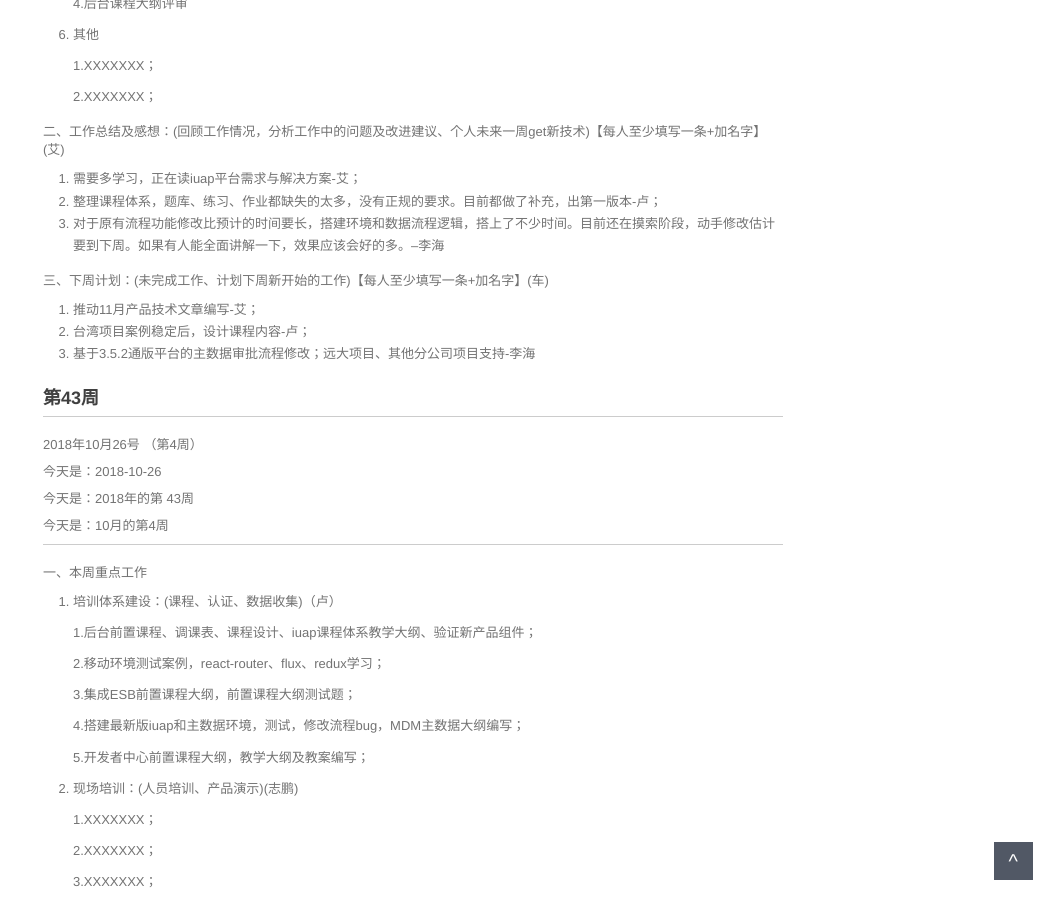
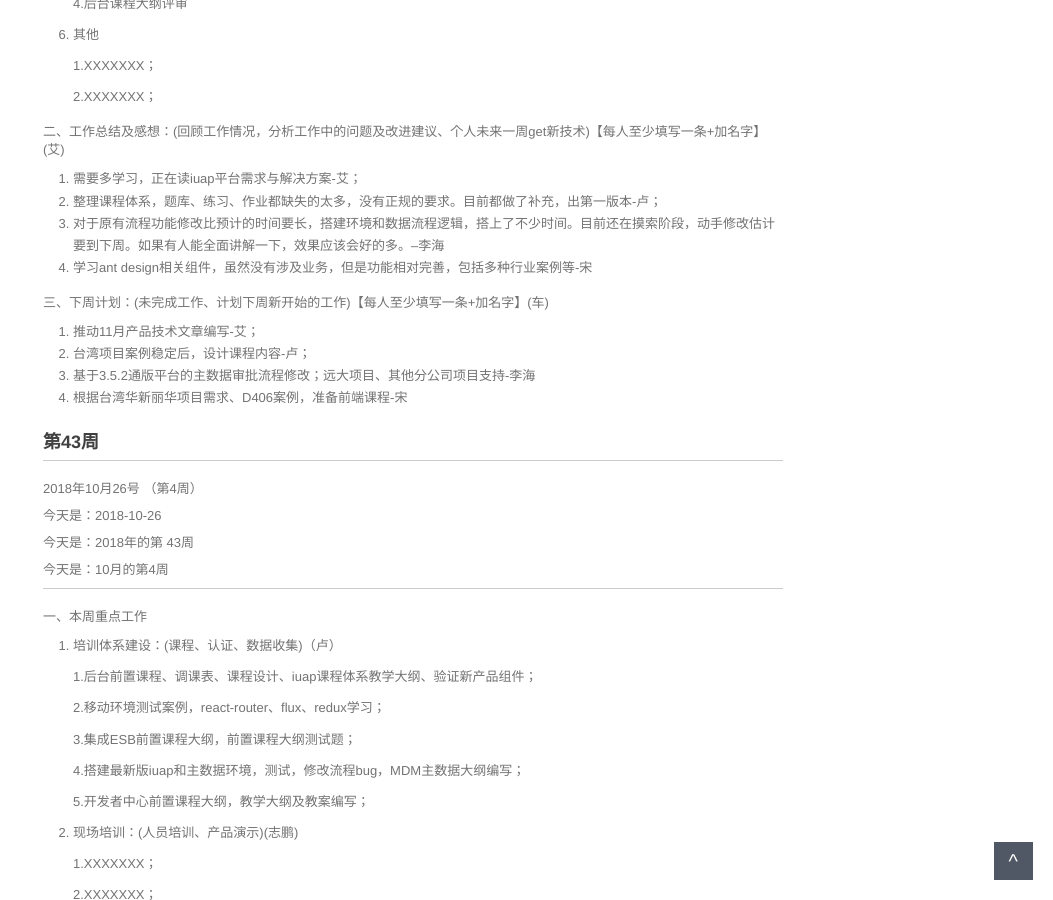
Before and after one commit to walllFlower/blog, a Jekyll site: the page built from _posts/2018-07-17-day_report_cxz.md, in a window 1280 px wide and 900 px high, scrolled down 1196 px. Shown: the whole window, without its empty margins (227-1280 px from the left). Built offline with Jekyll 4.4.1, drawn with Linux system fonts in a browser that asks for light colours; comment, search, counter and statistics services are not loaded.

Commit message:
宋慧慧周报
宋慧慧周报

```diff
--- a/_posts/2018-07-17-day_report_cxz.md
+++ b/_posts/2018-07-17-day_report_cxz.md
@@ -80,13 +80,14 @@ categories: 技术运营工作周报
 1. 需要多学习，正在读iuap平台需求与解决方案-艾；
 2. 整理课程体系，题库、练习、作业都缺失的太多，没有正规的要求。目前都做了补充，出第一版本-卢；
 3. 对于原有流程功能修改比预计的时间要长，搭建环境和数据流程逻辑，搭上了不少时间。目前还在摸索阶段，动手修改估计要到下周。如果有人能全面讲解一下，效果应该会好的多。--李海
+4. 学习ant design相关组件，虽然没有涉及业务，但是功能相对完善，包括多种行业案例等-宋
 
 三、下周计划：(未完成工作、计划下周新开始的工作)【每人至少填写一条+加名字】(车)
 
 1. 推动11月产品技术文章编写-艾；
 2. 台湾项目案例稳定后，设计课程内容-卢；
 3. 基于3.5.2通版平台的主数据审批流程修改；远大项目、其他分公司项目支持-李海
-
+4. 根据台湾华新丽华项目需求、D406案例，准备前端课程-宋
 
 
 
```
